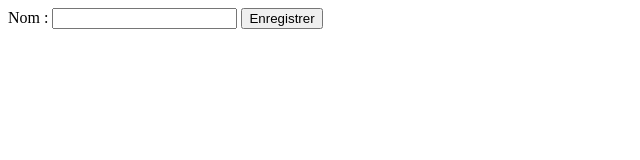
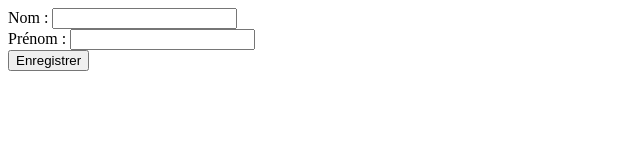
Before and after one commit to wessindiz/exo-js, a plain HTML site: page exercice 6/index.html in a window 1280 px wide. Shown: the whole page, without its empty margins (0-640 px from the left). Drawn offline with Linux system fonts and the light colour scheme.

Commit message:
initial commit

```diff
--- a/exercice 6/index.html
+++ b/exercice 6/index.html
@@ -6,9 +6,16 @@
 </head>
 <body>
     <form action="" method="post">
+        <div>
         <label for="POST-name">Nom :</label>
         <input id="POST-name" type="text" name="name">
-        <input type="submit" value="Enregistrer">
+        </div>
+        <div>
+        <label for="POST-name">Prénom :</label>
+        <input id="POST-name" type="text" name="name">
+        </div>
+        <div><input type="submit" value="Enregistrer">
+        </div>
       </form>
     <script src="js/main.js"></script>
 </body>
```
